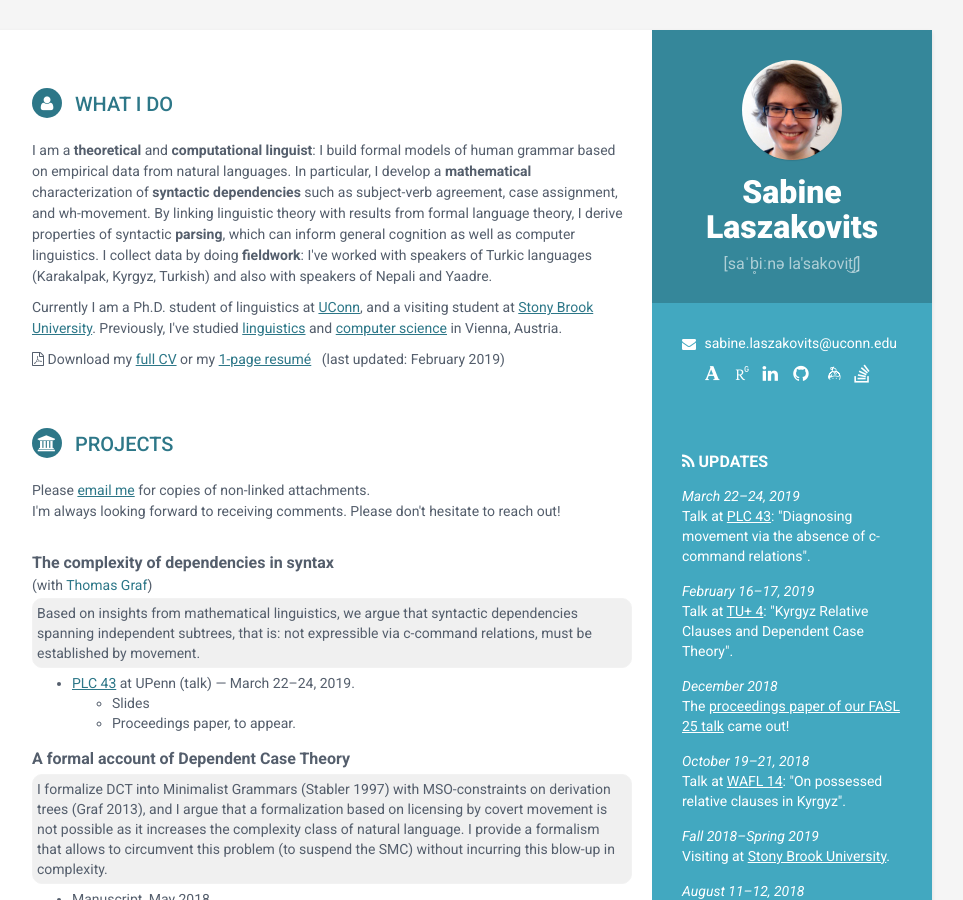
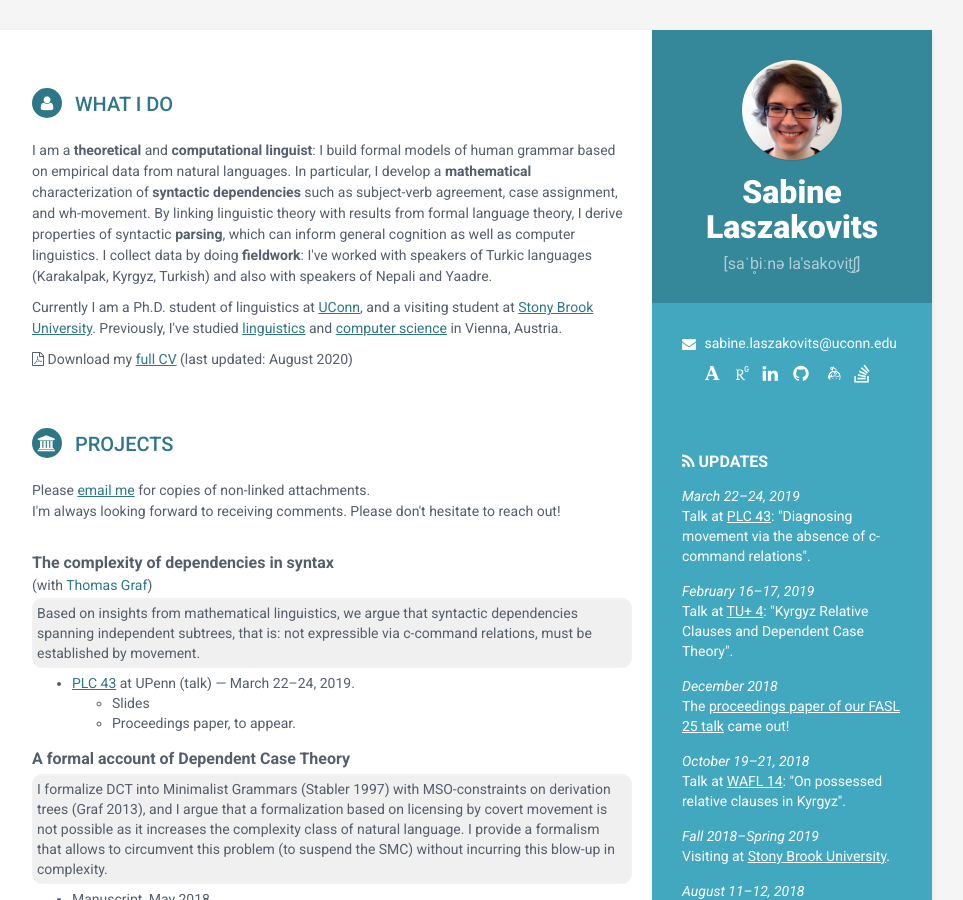
Before and after one commit to laszabine/laszabine.github.io, a Jekyll site: the page built from index.html, in a window 1280 px wide and 900 px high. Shown: the whole window, without its empty margins (188-1151 px from the left). Built offline with Jekyll 4.4.1, drawn with Linux system fonts in a browser that asks for light colours.

Commit message:
updated attached CV

```diff
--- a/_config.yml
+++ b/_config.yml
@@ -31,6 +31,8 @@ stackexchange-linguistics: 1725/laszabine
 stackoverflow: 2032421/laszabine
 #twitter: '@webjeda'
 
+cv_lastupdate: "August 2020"
+
 dalinakallulli: http://homepage.univie.ac.at/dalina.kallulli/
 dianelm: https://lillomartin.linguistics.uconn.edu/
 jdb: http://bobaljik.com/
--- a/_includes/profile.html
+++ b/_includes/profile.html
@@ -22,9 +22,12 @@
     <p>
       <i class="fa fa-file-pdf-o"></i>
       Download
-        my <a href="downloads/laszakovits-cv.pdf">full CV</a> or
+        my <a href="downloads/laszakovits-cv.pdf">full CV</a>
+        {% comment %}
+        or
         my <a href="downloads/laszakovits-resume.pdf">1-page resum&eacute;</a> &nbsp;
-        (last updated: February 2019)
+        {% endcomment %}
+        (last updated: {{site.cv_lastupdate}})
     </p>
   </div><!--//summary-->
 </section><!--//section-->
```
Also changed, not shown: 1 other file.
